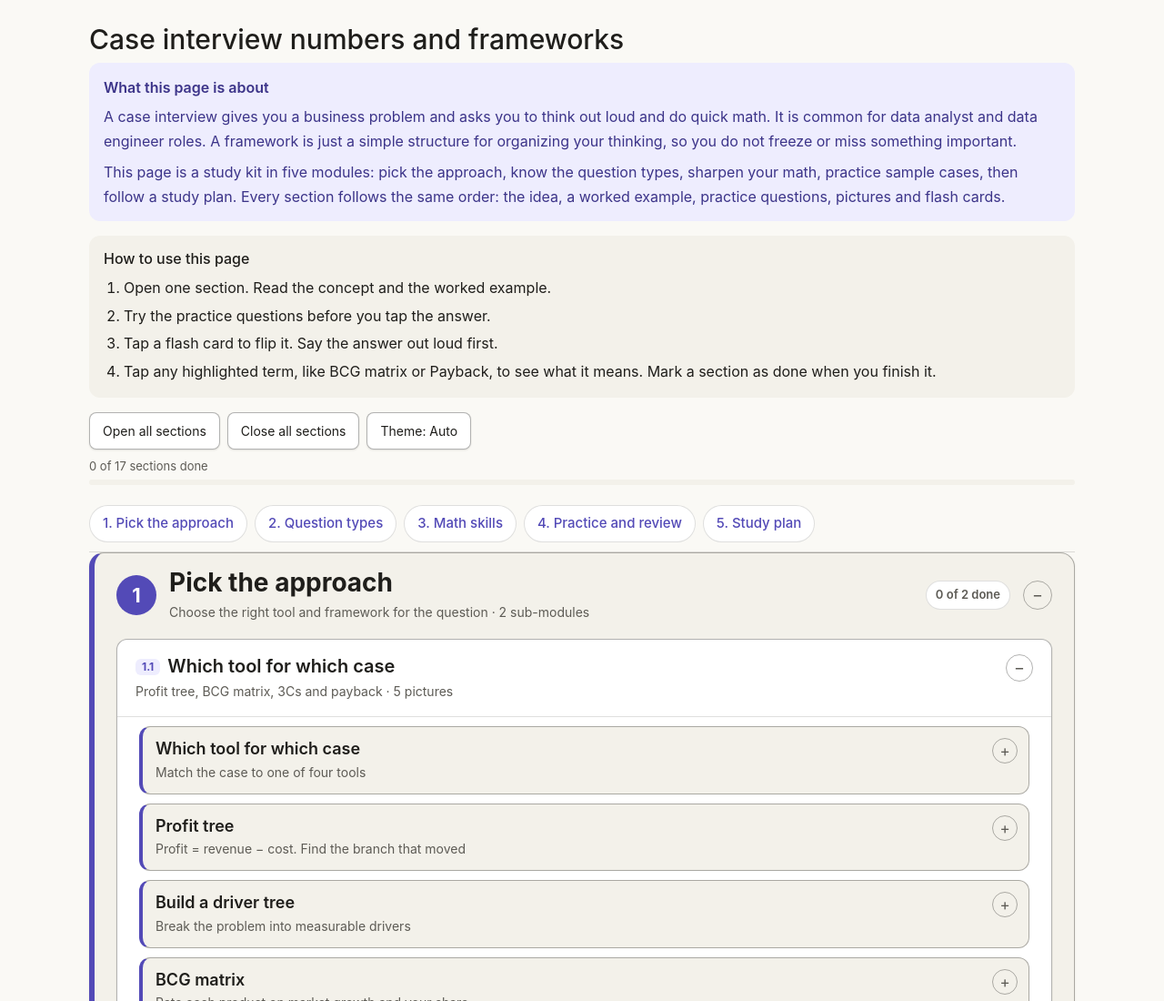
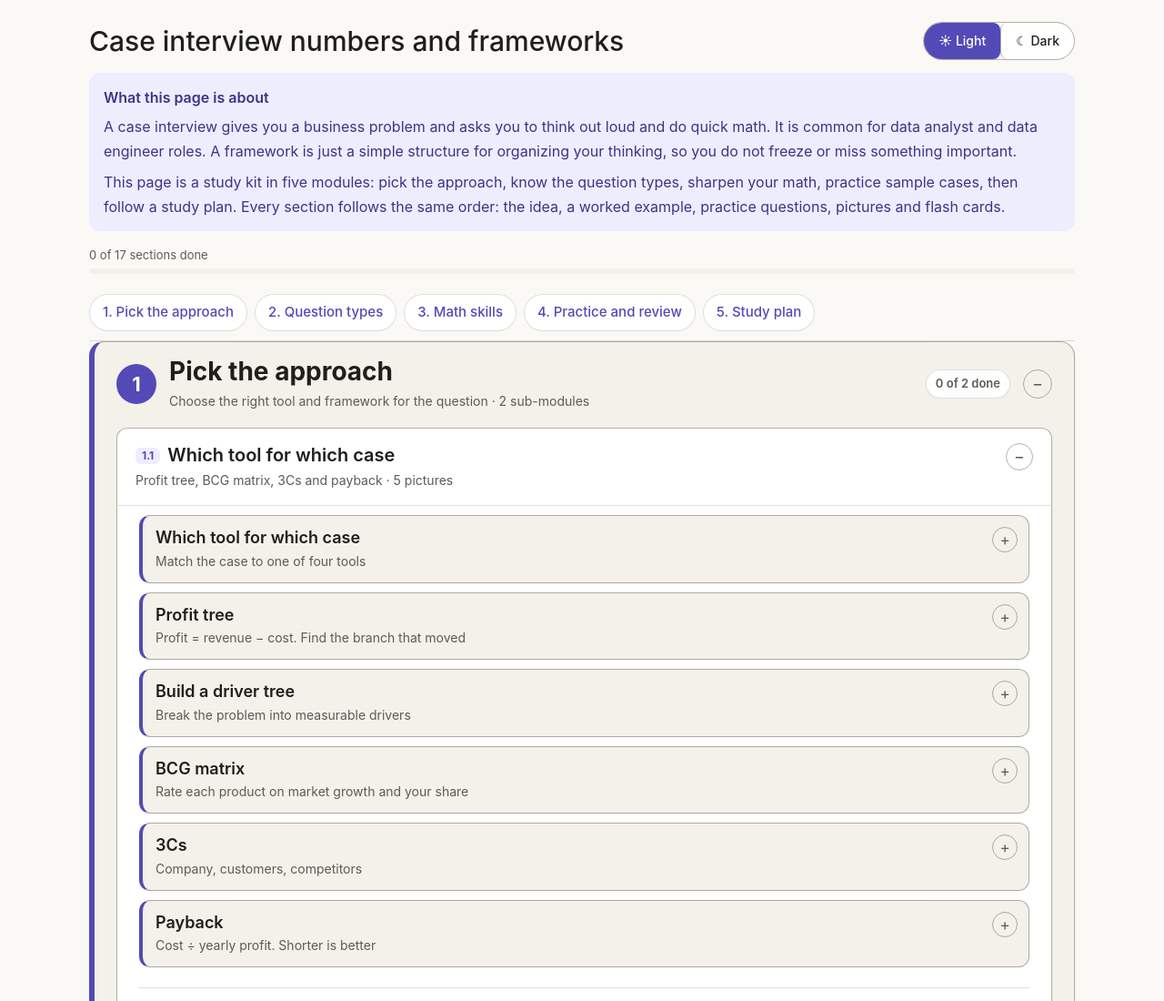
Before and after one commit to praveenap90/Case_study_frameworks, a plain HTML site: page index.html in a window 1280 px wide. Shown: the top 1100 px of the page at 91% size. Drawn offline with Linux system fonts and the light colour scheme.

Commit message:
Update index.html

```diff
--- a/index.html
+++ b/index.html
@@ -69,6 +69,13 @@ button:disabled{opacity:.4;cursor:default}
 .cs tr:nth-child(8n+7){--cl:#639922;--cb:rgba(99,153,34,.2)}
 .cs tr:nth-child(8n+8){--cl:#888780;--cb:rgba(136,135,128,.2)}
 .toc[hidden]{display:none!important}
+.topbar{display:flex;align-items:center;justify-content:space-between;gap:12px 20px;flex-wrap:wrap;margin:0 0 14px}
+.topbar h1{margin:0}
+.themeseg{display:inline-flex;border:1px solid var(--bd,var(--line));border-radius:999px;overflow:hidden;background:var(--card)}
+.themeseg button{border:0;background:transparent;color:var(--text);font:inherit;font-size:14px;font-weight:500;padding:8px 16px;cursor:pointer}
+.themeseg button+button{border-left:1px solid var(--bd,var(--line))}
+.themeseg button:hover{background:var(--accbg)}
+.themeseg button[aria-pressed=true]{background:var(--acc);color:#fff}
 /* modules */
 .mod{margin:0 0 22px;border:1px solid var(--bd,var(--line));border-left:6px solid var(--acc);border-radius:16px;background:var(--soft);box-shadow:var(--sh,none)}
 .mod>summary{list-style:none;cursor:pointer;display:flex;align-items:center;gap:14px;padding:16px clamp(14px,2.5vw,24px)}
@@ -232,13 +239,10 @@ button:active{transform:translateY(1px)}
 </head>
 <body>
 <div class="wrap">
-<h1>Case interview numbers and frameworks</h1>
+<div class="topbar"><h1>Case interview numbers and frameworks</h1><div class="themeseg" id="themeSeg" role="group" aria-label="Colour theme"><button type="button" data-th="light">&#9728; Light</button><button type="button" data-th="dark">&#9790; Dark</button></div></div>
 <div class="intro"><h3>What this page is about</h3>
 <p>A case interview gives you a business problem and asks you to think out loud and do quick math. It is common for data analyst and data engineer roles. A framework is just a simple structure for organizing your thinking, so you do not freeze or miss something important.</p>
 <p>This page is a study kit in five modules: pick the approach, know the question types, sharpen your math, practice sample cases, then follow a study plan. Every section follows the same order: the idea, a worked example, practice questions, pictures and flash cards.</p></div>
-<div class="how"><b>How to use this page</b>
-<ol><li>Open one section. Read the concept and the worked example.</li><li>Try the practice questions before you tap the answer.</li><li>Tap a flash card to flip it. Say the answer out loud first.</li><li>Tap any highlighted term, like BCG matrix or Payback, to see what it means. Mark a section as done when you finish it.</li></ol></div>
-<div class="bar"><button type="button" id="openAll">Open all sections</button><button type="button" id="closeAll">Close all sections</button><button type="button" id="themeBtn" aria-label="Change colour theme">Theme: Auto</button></div>
 <div class="prog"><span id="progTxt"></span><div class="pbar"><i id="pfill"></i></div></div>
 <nav class="gnav" id="gnav" aria-label="Jump to a group"></nav>
 <div class="toc" id="toc" hidden></div>
@@ -1910,22 +1914,11 @@ document.addEventListener('click',function(e){
   }
 });
 
-document.getElementById('openAll').addEventListener('click',function(){
-  var d=document.querySelectorAll('details.sec,details.sub'),i;for(i=0;i<d.length;i++){d[i].open=true;}
-});
-document.getElementById('closeAll').addEventListener('click',function(){
-  var d=document.querySelectorAll('details.sec,details.sub'),i;for(i=0;i<d.length;i++){d[i].open=false;}
-});
 window.addEventListener('hashchange',openFromHash);
-var tb=document.getElementById('themeBtn'),TH=['auto','light','dark'];
-function curTheme(){var t=document.documentElement.getAttribute('data-theme');return (t==='light'||t==='dark')?t:'auto';}
-function showTheme(){var t=curTheme();tb.textContent='Theme: '+t.charAt(0).toUpperCase()+t.slice(1);}
-tb.addEventListener('click',function(){
-  var n=TH[(TH.indexOf(curTheme())+1)%3];
-  if(n==='auto'){document.documentElement.removeAttribute('data-theme');}else{document.documentElement.setAttribute('data-theme',n);}
-  try{if(n==='auto'){localStorage.removeItem('cp-theme');}else{localStorage.setItem('cp-theme',n);}}catch(err){}
-  showTheme();
-});
+var tsg=document.getElementById('themeSeg');
+function effTheme(){var t=document.documentElement.getAttribute('data-theme');if(t==='light'||t==='dark'){return t;}return (window.matchMedia&&window.matchMedia('(prefers-color-scheme: dark)').matches)?'dark':'light';}
+function showTheme(){var t=effTheme(),bs=tsg.querySelectorAll('button'),k;for(k=0;k<bs.length;k++){bs[k].setAttribute('aria-pressed',bs[k].getAttribute('data-th')===t?'true':'false');}}
+tsg.addEventListener('click',function(ev){var b=ev.target.closest?ev.target.closest('button[data-th]'):null;if(!b){return;}var n=b.getAttribute('data-th');document.documentElement.setAttribute('data-theme',n);try{localStorage.setItem('cp-theme',n);}catch(err){}showTheme();});
 showTheme();
 
 
```
